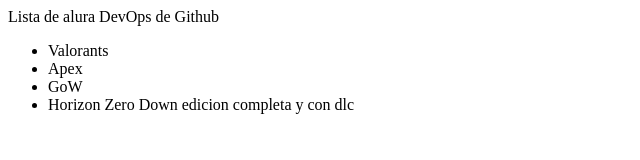
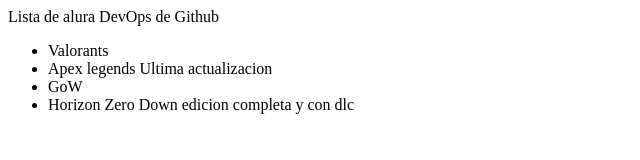
Before and after one commit to Orlandows/Alura-git, a plain HTML site: page index.html in a window 1280 px wide. Shown: the whole page, without its empty margins (0-640 px from the left). Drawn offline with Linux system fonts and the light colour scheme.

Commit message:
Agregando La version de Apex

```diff
--- a/index.html
+++ b/index.html
@@ -7,7 +7,7 @@
     <body>
         <ul>
             <li>Valorants</li>
-            <li>Apex</li>
+            <li>Apex legends Ultima actualizacion</li>
             <li>GoW</li>
             <li>Horizon Zero Down edicion completa y con dlc</li>
         </ul>
```
